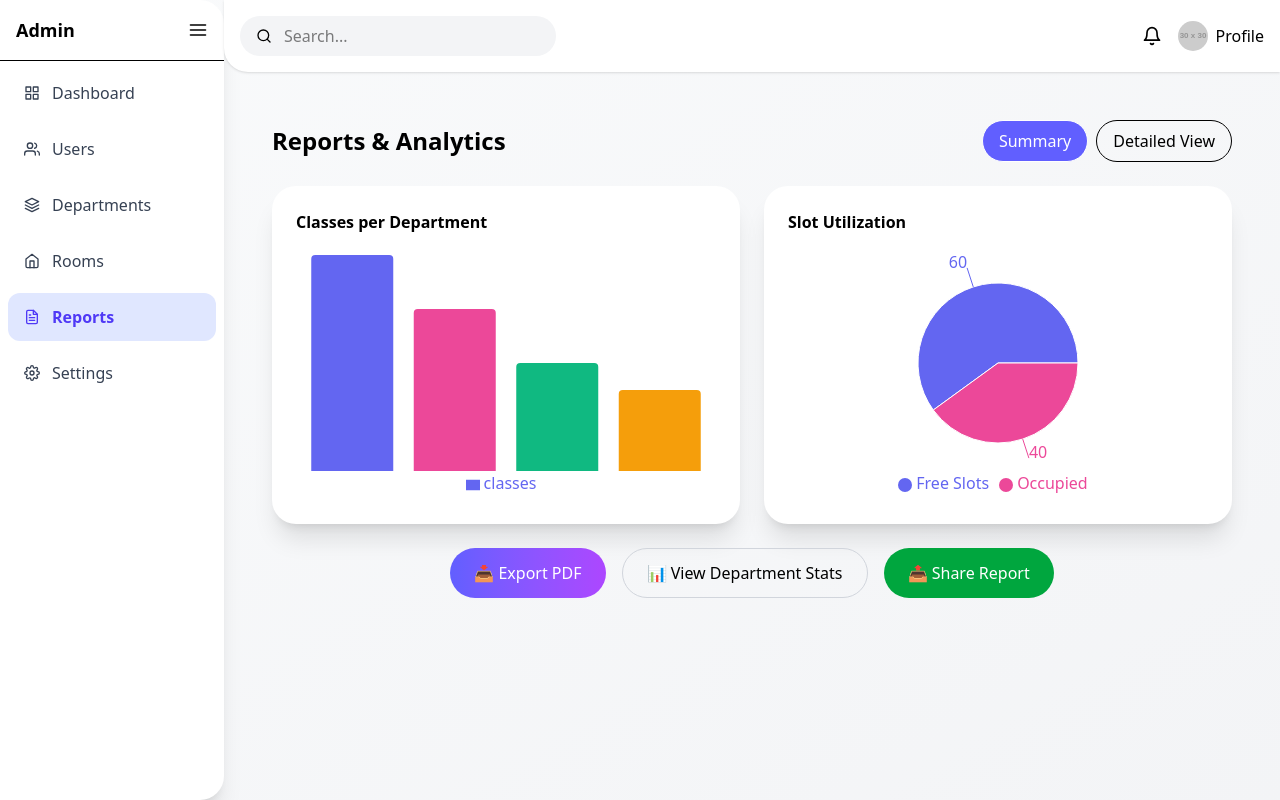
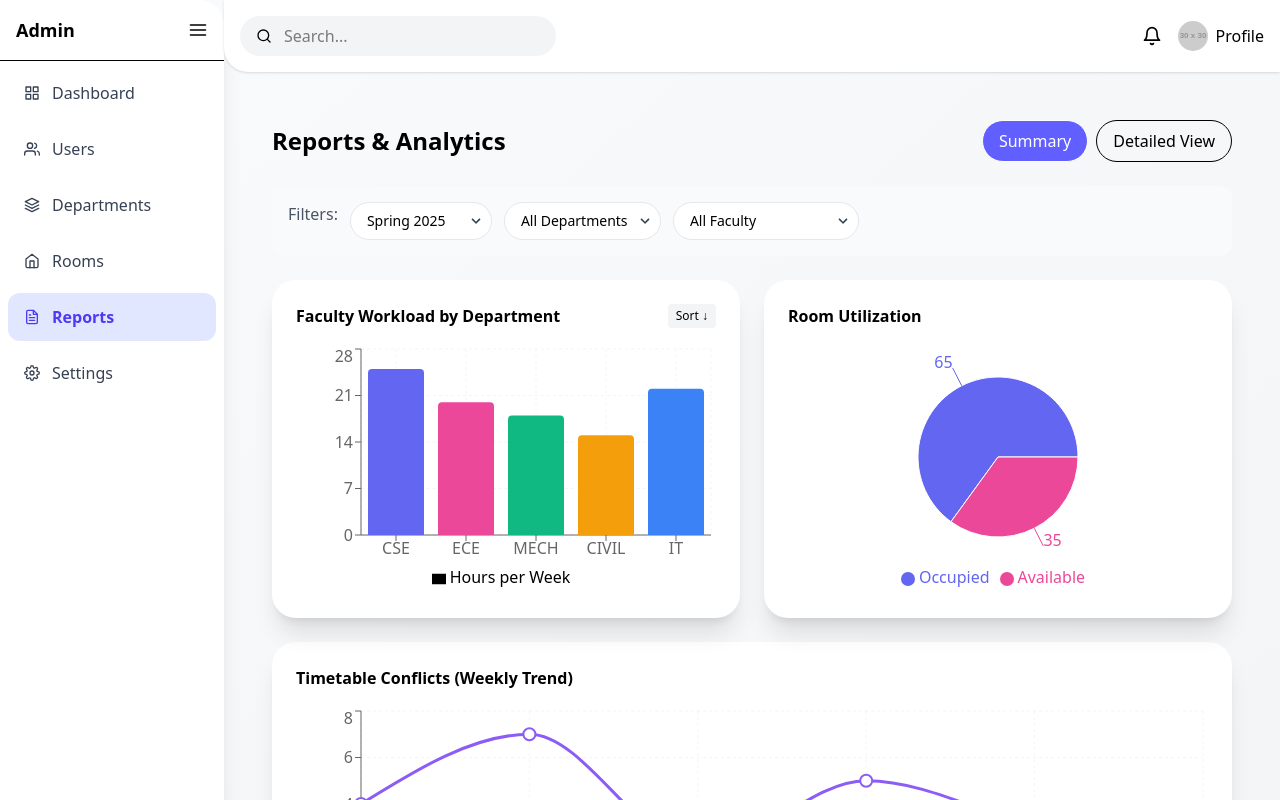
Before and after one commit to nihalsaran/engg-timetable, a React (Vite) app: page /superadmin-reports in a window 1280 px wide. Shown: the top 800 px of the page. Built offline with nearby package versions, Linux system fonts and the light colour scheme.

Commit message:
feat: enhance ReportsAnalytics with filter options, sorting functionality, and additional charts for better data visualization

```diff
--- a/src/components/SuperAdmin/ReportsAnalytics.jsx
+++ b/src/components/SuperAdmin/ReportsAnalytics.jsx
@@ -1,22 +1,98 @@
-import { useState } from 'react';
-import { BarChart, Bar, PieChart, Pie, Cell, Tooltip, ResponsiveContainer, Legend } from 'recharts';
+import { useState, useEffect } from 'react';
+import {
+  BarChart, Bar, PieChart, Pie, Cell, Tooltip, ResponsiveContainer, Legend,
+  LineChart, Line, XAxis, YAxis, CartesianGrid
+} from 'recharts';
 
-const barData = [
-  { name: 'CSE', classes: 40 },
-  { name: 'ECE', classes: 30 },
-  { name: 'MECH', classes: 20 },
-  { name: 'CIVIL', classes: 15 },
+// Sample data for faculty workload
+const facultyWorkloadData = [
+  { name: 'CSE', workload: 25 },
+  { name: 'ECE', workload: 20 },
+  { name: 'MECH', workload: 18 },
+  { name: 'CIVIL', workload: 15 },
+  { name: 'IT', workload: 22 },
 ];
 
-const pieData = [
-  { name: 'Free Slots', value: 60 },
-  { name: 'Occupied', value: 40 },
+// Sample data for room utilization
+const roomUtilizationData = [
+  { name: 'Occupied', value: 65 },
+  { name: 'Available', value: 35 },
 ];
 
-const COLORS = ['#6366F1', '#EC4899', '#10B981', '#F59E0B', '#3B82F6'];
+// Sample data for timetable conflicts (weekly trend)
+const conflictsData = [
+  { day: 'Mon', conflicts: 4 },
+  { day: 'Tue', conflicts: 7 },
+  { day: 'Wed', conflicts: 2 },
+  { day: 'Thu', conflicts: 5 },
+  { day: 'Fri', conflicts: 3 },
+  { day: 'Sat', conflicts: 1 },
+];
+
+const COLORS = ['#6366F1', '#EC4899', '#10B981', '#F59E0B', '#3B82F6', '#8B5CF6'];
+
+// Filter options
+const semesters = ['Spring 2025', 'Fall 2024', 'Summer 2024'];
+const departments = ['All Departments', 'CSE', 'ECE', 'MECH', 'CIVIL', 'IT'];
+const faculties = ['All Faculty', 'Senior Professors', 'Associate Professors', 'Assistant Professors', 'Visiting Faculty'];
 
 export default function ReportsAnalytics() {
   const [view, setView] = useState('summary');
+  const [selectedSemester, setSelectedSemester] = useState(semesters[0]);
+  const [selectedDepartment, setSelectedDepartment] = useState(departments[0]);
+  const [selectedFaculty, setSelectedFaculty] = useState(faculties[0]);
+  const [sortOrder, setSortOrder] = useState('desc');
+  const [chartData, setChartData] = useState({
+    facultyWorkload: [...facultyWorkloadData],
+    roomUtilization: [...roomUtilizationData],
+    conflicts: [...conflictsData]
+  });
+  const [chartVisible, setChartVisible] = useState(false);
+
+  // Simulate chart loading animation
+  useEffect(() => {
+    const timer = setTimeout(() => {
+      setChartVisible(true);
+    }, 300);
+    return () => clearTimeout(timer);
+  }, []);
+
+  // Handle sorting of faculty workload data
+  const handleSort = () => {
+    const newOrder = sortOrder === 'asc' ? 'desc' : 'asc';
+    setSortOrder(newOrder);
+
+    const sortedData = [...chartData.facultyWorkload].sort((a, b) => {
+      return newOrder === 'asc'
+        ? a.workload - b.workload
+        : b.workload - a.workload;
+    });
+
+    setChartData(prev => ({
+      ...prev,
+      facultyWorkload: sortedData
+    }));
+  };
+
+  // Filter dropdown component
+  const FilterDropdown = ({ label, options, value, onChange }) => (
+    <div className="relative inline-block">
+      <select
+        value={value}
+        onChange={(e) => onChange(e.target.value)}
+        className="appearance-none bg-white border border-gray-200 rounded-full px-4 py-2 pr-8 text-sm focus:outline-none focus:ring-2 focus:ring-indigo-300"
+      >
+        {options.map(option => (
+          <option key={option} value={option}>{option}</option>
+        ))}
+      </select>
+      <div className="pointer-events-none absolute inset-y-0 right-0 flex items-center px-2 text-gray-700">
+        <svg className="fill-current h-4 w-4" xmlns="http://www.w3.org/2000/svg" viewBox="0 0 20 20">
+          <path d="M9.293 12.95l.707.707L15.657 8l-1.414-1.414L10 10.828 5.757 6.586 4.343 8z"/>
+        </svg>
+      </div>
+    </div>
+  );
 
   return (
     <div className="p-6 space-y-6">
@@ -38,15 +114,57 @@ export default function ReportsAnalytics() {
         </div>
       </div>
 
-      <div className="grid grid-cols-1 md:grid-cols-2 gap-6">
+      {/* Filter pills */}
+      <div className="flex flex-wrap gap-3 bg-gray-50 p-4 rounded-xl">
+        <span className="font-medium text-gray-600">Filters:</span>
+        <FilterDropdown
+          label="Semester"
+          options={semesters}
+          value={selectedSemester}
+          onChange={setSelectedSemester}
+        />
+        <FilterDropdown
+          label="Department"
+          options={departments}
+          value={selectedDepartment}
+          onChange={setSelectedDepartment}
+        />
+        <FilterDropdown
+          label="Faculty Type"
+          options={faculties}
+          value={selectedFaculty}
+          onChange={setSelectedFaculty}
+        />
+      </div>
+
+      <div className={`grid grid-cols-1 md:grid-cols-2 gap-6 opacity-0 ${chartVisible ? 'opacity-100' : ''} transition-opacity duration-700`}>
+        {/* Faculty Workload Bar Chart */}
         <div className="bg-white rounded-3xl shadow-xl p-6 hover:scale-[1.02] transition">
-          <h2 className="font-semibold mb-4">Classes per Department</h2>
+          <div className="flex justify-between items-center mb-4">
+            <h2 className="font-semibold">Faculty Workload by Department</h2>
+            <button
+              onClick={handleSort}
+              className="text-xs px-2 py-1 rounded bg-gray-100 hover:bg-gray-200 flex items-center gap-1"
+            >
+              Sort {sortOrder === 'asc' ? '↑' : '↓'}
+            </button>
+          </div>
           <ResponsiveContainer width="100%" height={250}>
-            <BarChart data={barData}>
-              <Tooltip />
+            <BarChart data={chartData.facultyWorkload}>
+              <CartesianGrid strokeDasharray="3 3" opacity={0.2} />
+              <XAxis dataKey="name" />
+              <YAxis />
+              <Tooltip
+                contentStyle={{ borderRadius: '8px', boxShadow: '0 4px 12px rgba(0,0,0,0.1)' }}
+              />
               <Legend />
-              <Bar dataKey="classes" fill="#6366F1" radius={[4, 4, 0, 0]}>
-                {barData.map((entry, index) => (
+              <Bar
+                dataKey="workload"
+                name="Hours per Week"
+                radius={[4, 4, 0, 0]}
+                animationDuration={1500}
+              >
+                {chartData.facultyWorkload.map((entry, index) => (
                   <Cell key={`cell-${index}`} fill={COLORS[index % COLORS.length]} />
                 ))}
               </Bar>
@@ -54,39 +172,69 @@ export default function ReportsAnalytics() {
           </ResponsiveContainer>
         </div>
 
+        {/* Room Utilization Pie Chart */}
         <div className="bg-white rounded-3xl shadow-xl p-6 hover:scale-[1.02] transition">
-          <h2 className="font-semibold mb-4">Slot Utilization</h2>
+          <h2 className="font-semibold mb-4">Room Utilization</h2>
           <ResponsiveContainer width="100%" height={250}>
             <PieChart>
               <Pie
-                data={pieData}
+                data={chartData.roomUtilization}
                 cx="50%"
                 cy="50%"
                 outerRadius={80}
                 fill="#8884d8"
                 dataKey="value"
                 label
+                animationDuration={1800}
+                animationBegin={300}
               >
-                {pieData.map((entry, index) => (
+                {chartData.roomUtilization.map((entry, index) => (
                   <Cell key={`cell-${index}`} fill={COLORS[index % COLORS.length]} />
                 ))}
               </Pie>
-              <Tooltip />
+              <Tooltip
+                contentStyle={{ borderRadius: '8px', boxShadow: '0 4px 12px rgba(0,0,0,0.1)' }}
+              />
               <Legend />
             </PieChart>
           </ResponsiveContainer>
         </div>
       </div>
 
-      <div className="flex flex-wrap gap-4 justify-center mt-6">
-        <button className="px-6 py-3 rounded-full bg-gradient-to-r from-indigo-500 to-purple-500 text-white hover:opacity-90 transition">
-          📥 Export PDF
+      {/* Timetable Conflicts Line Chart */}
+      <div className={`bg-white rounded-3xl shadow-xl p-6 hover:scale-[1.02] transition opacity-0 ${chartVisible ? 'opacity-100' : ''} transition-opacity duration-700 delay-300`}>
+        <h2 className="font-semibold mb-4">Timetable Conflicts (Weekly Trend)</h2>
+        <ResponsiveContainer width="100%" height={250}>
+          <LineChart data={chartData.conflicts}>
+            <CartesianGrid strokeDasharray="3 3" opacity={0.2} />
+            <XAxis dataKey="day" />
+            <YAxis />
+            <Tooltip
+              contentStyle={{ borderRadius: '8px', boxShadow: '0 4px 12px rgba(0,0,0,0.1)' }}
+            />
+            <Legend />
+            <Line
+              type="monotone"
+              dataKey="conflicts"
+              stroke="#8B5CF6"
+              strokeWidth={3}
+              dot={{ r: 6, strokeWidth: 2 }}
+              activeDot={{ r: 8 }}
+              animationDuration={2000}
+            />
+          </LineChart>
+        </ResponsiveContainer>
+      </div>
+
+      <div className="flex flex-wrap gap-4 justify-center mt-8">
+        <button className="px-6 py-3 rounded-full bg-gradient-to-r from-indigo-500 to-purple-500 text-white hover:opacity-90 transition flex items-center gap-2">
+          <span>📥</span> Export as PDF
         </button>
-        <button className="px-6 py-3 rounded-full border border-gray-300 hover:bg-gray-100 transition">
-          📊 View Department Stats
+        <button className="px-6 py-3 rounded-full border border-gray-300 hover:bg-gray-100 transition flex items-center gap-2">
+          <span>📄</span> Download Excel
         </button>
-        <button className="px-6 py-3 rounded-full bg-green-600 text-white hover:bg-green-700 transition">
-          📤 Share Report
+        <button className="px-6 py-3 rounded-full bg-green-600 text-white hover:bg-green-700 transition flex items-center gap-2">
+          <span>✈️</span> Share Report
         </button>
       </div>
     </div>
```
